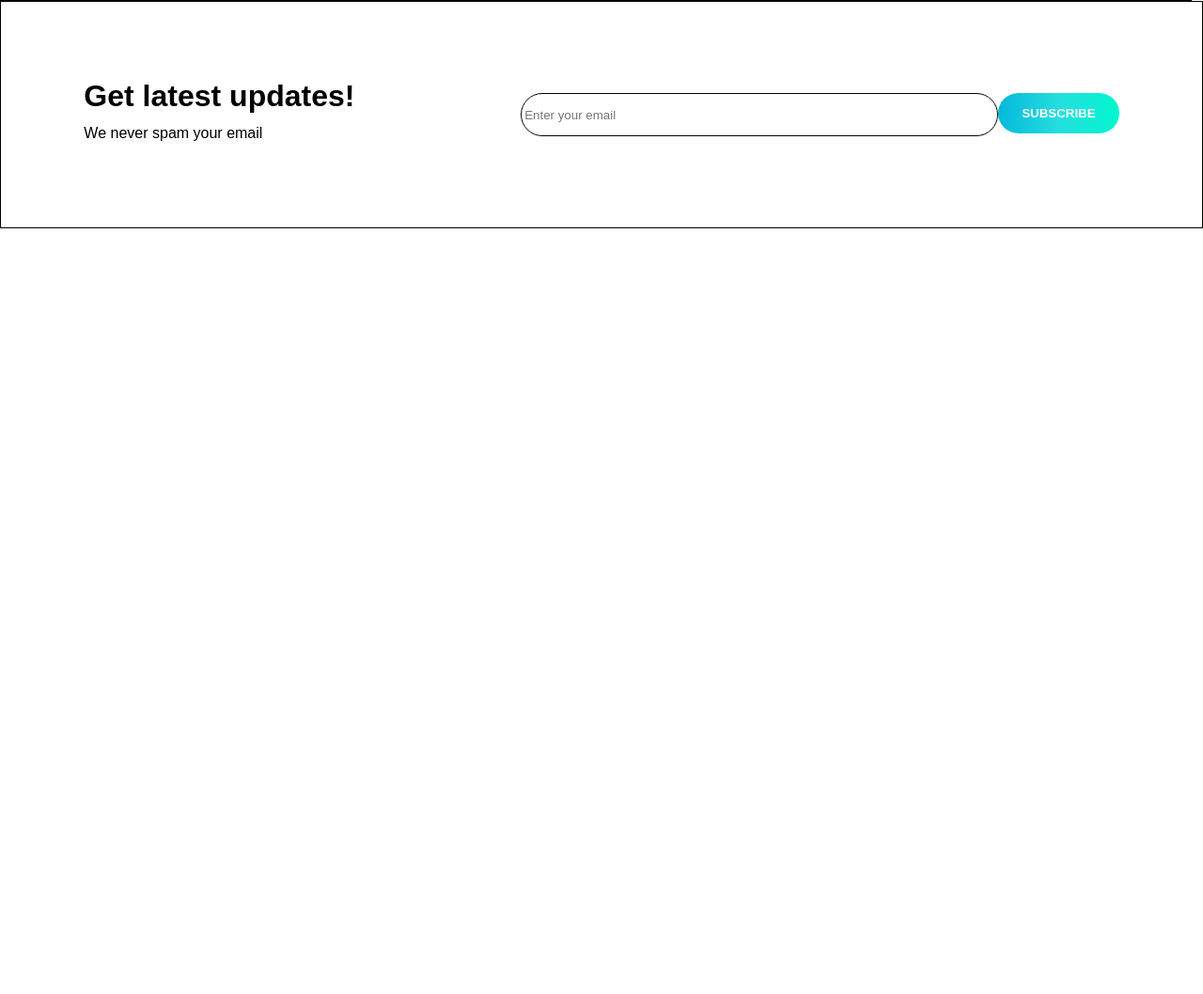
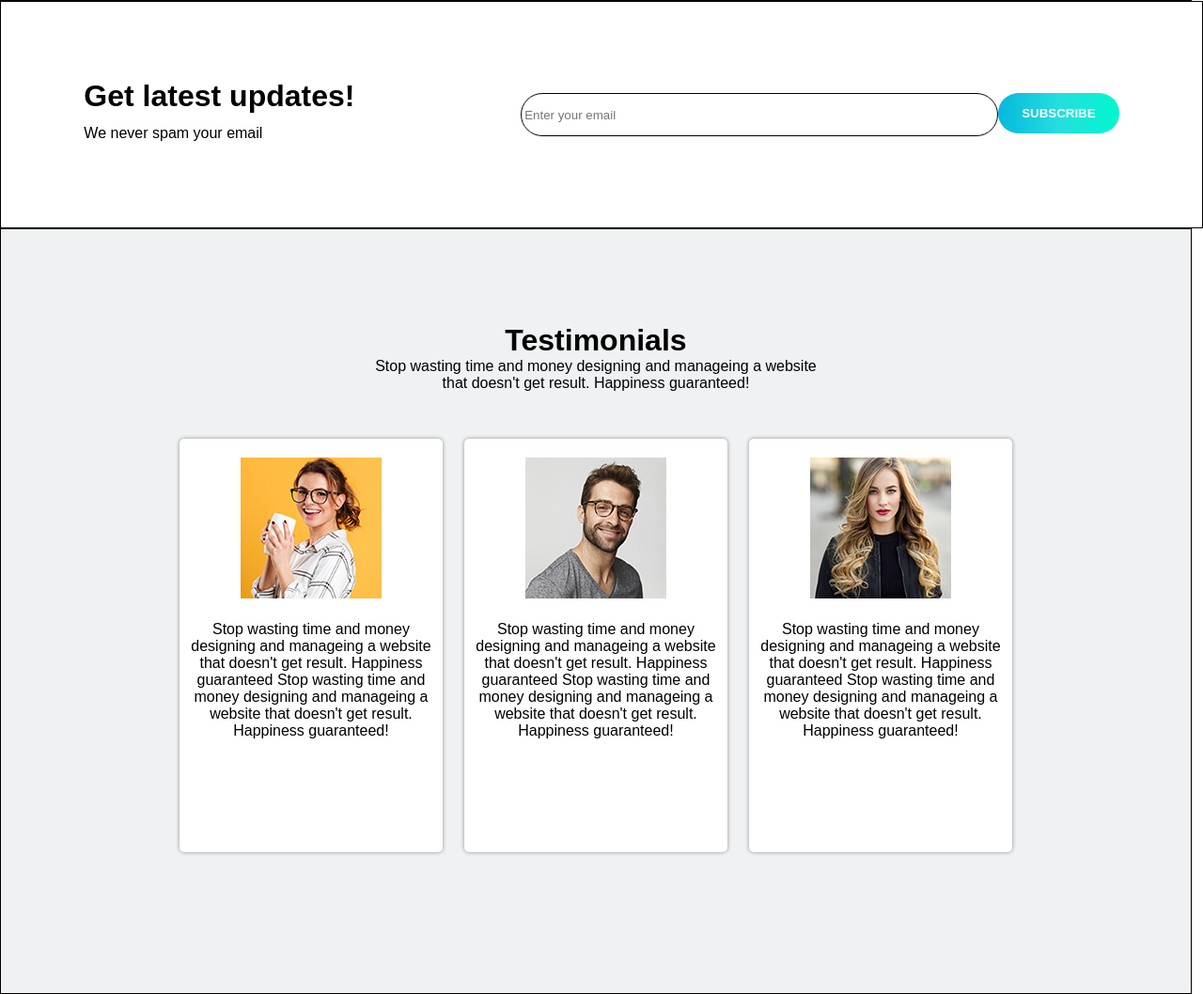
Before and after one commit to Cyrus-Sobaan/Projects, a plain HTML site: page Smart Template/index.html in a window 1280 px wide. Shown: the part 3291-4349 px from the top of the page at 94% size. Before the commit the page ends 3534 px from the top, so only its background shows below. Drawn offline with Linux system fonts and the light colour scheme.

Commit message:
Update inedx.html

```diff
--- a/Smart Template/index.html
+++ b/Smart Template/index.html
@@ -248,6 +248,36 @@
         background-image: linear-gradient(to right, rgb(5, 184, 220), rgb(37, 222, 222), rgb(0, 247, 206));
    }
 
+   .section-five{
+    text-align: center;
+       background-color: rgb(239, 241, 243);
+       border: 1px solid black;
+       width: 98.90vw;
+       padding: 100px 0px;
+   }
+   .section-five-image{
+    display: flex;
+        justify-content: center;
+        margin: 50px;
+        gap: 23px;
+        text-align:inherit;
+   }
+
+   .section-five-image .five-img{
+    padding: 20px 0px;
+        border: 0px solid black;
+        background-color: white;
+        width: 280px;
+        height: 400px;
+        border-radius: 5px;
+        box-shadow: 0px 0px 4px 0px rgb(146, 144, 144);
+
+   }
+
+   .section-five-image .five-img p{
+    margin: 20px 0px;
+   }
+
 </style>
 
 <body>
@@ -418,7 +448,27 @@
         </div>
     </div>
 <!--section five here-->
+    <div class="section-five">
+        <h1>Testimonials</h1>
+        <p>Stop wasting time and money designing and manageing a website</p>
+        <p>that doesn't get result. Happiness guaranteed!</p>
 
+        <div class="section-five-image">
+            <div class="five-img">
+                <img src="assets/author-1.jpg" alt="" >
+                <p>Stop wasting time and money designing and manageing a website that doesn't get result. Happiness guaranteed Stop wasting time and money designing and manageing a website that doesn't get result. Happiness guaranteed!</p>
+
+            </div>
+            <div class="five-img">
+                <img src="assets/author-2.jpg" alt="">
+                <p>Stop wasting time and money designing and manageing a website that doesn't get result. Happiness guaranteed Stop wasting time and money designing and manageing a website that doesn't get result. Happiness guaranteed!</p>
+            </div>
+            <div class="five-img">
+                <img src="assets/author-3.jpg" alt="">
+                <p>Stop wasting time and money designing and manageing a website that doesn't get result. Happiness guaranteed Stop wasting time and money designing and manageing a website that doesn't get result. Happiness guaranteed!</p>
+            </div>
+        </div>
+    </div>
 </body>
 
 </html>
```
